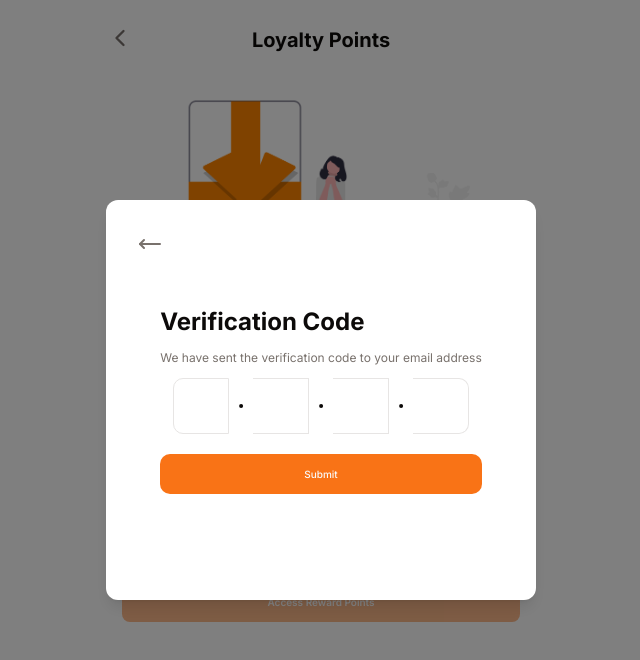
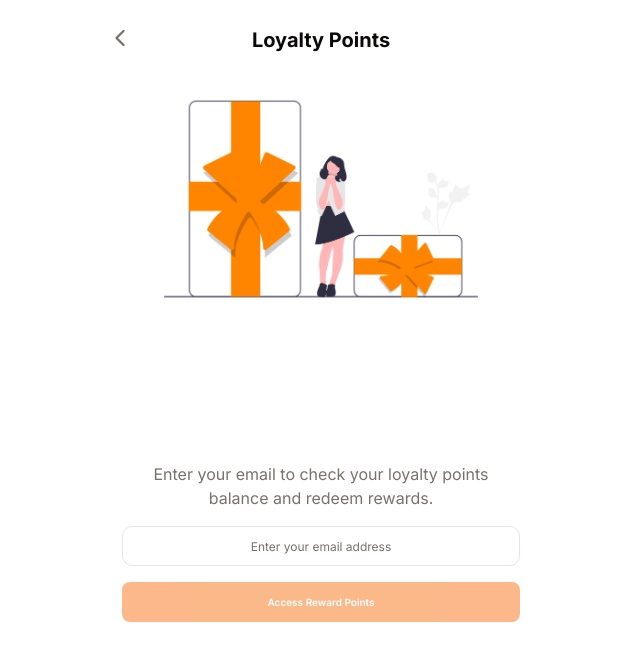
Before and after one commit to jmmaglonzo/E-MENU-FE, a Next.js app: page /redeem in a window 1280 px wide. Shown: the top 660 px of the page, without its empty margins (319-959 px from the left). Built offline with nearby package versions, Linux system fonts and the light colour scheme; no server answers.

Commit message:
refactor: modal close by default

```diff
--- a/src/app/redeem/page.tsx
+++ b/src/app/redeem/page.tsx
@@ -33,7 +33,7 @@ const RedeemPoints = () => {
     send(data.email);
   };
 
-  const [isModalOpen, setIsModalOpen] = useState(!isSuccess);
+  const [isModalOpen, setIsModalOpen] = useState(isSuccess);
 
   useEffect(() => {
     if (isSuccess) setIsModalOpen(true);
```
